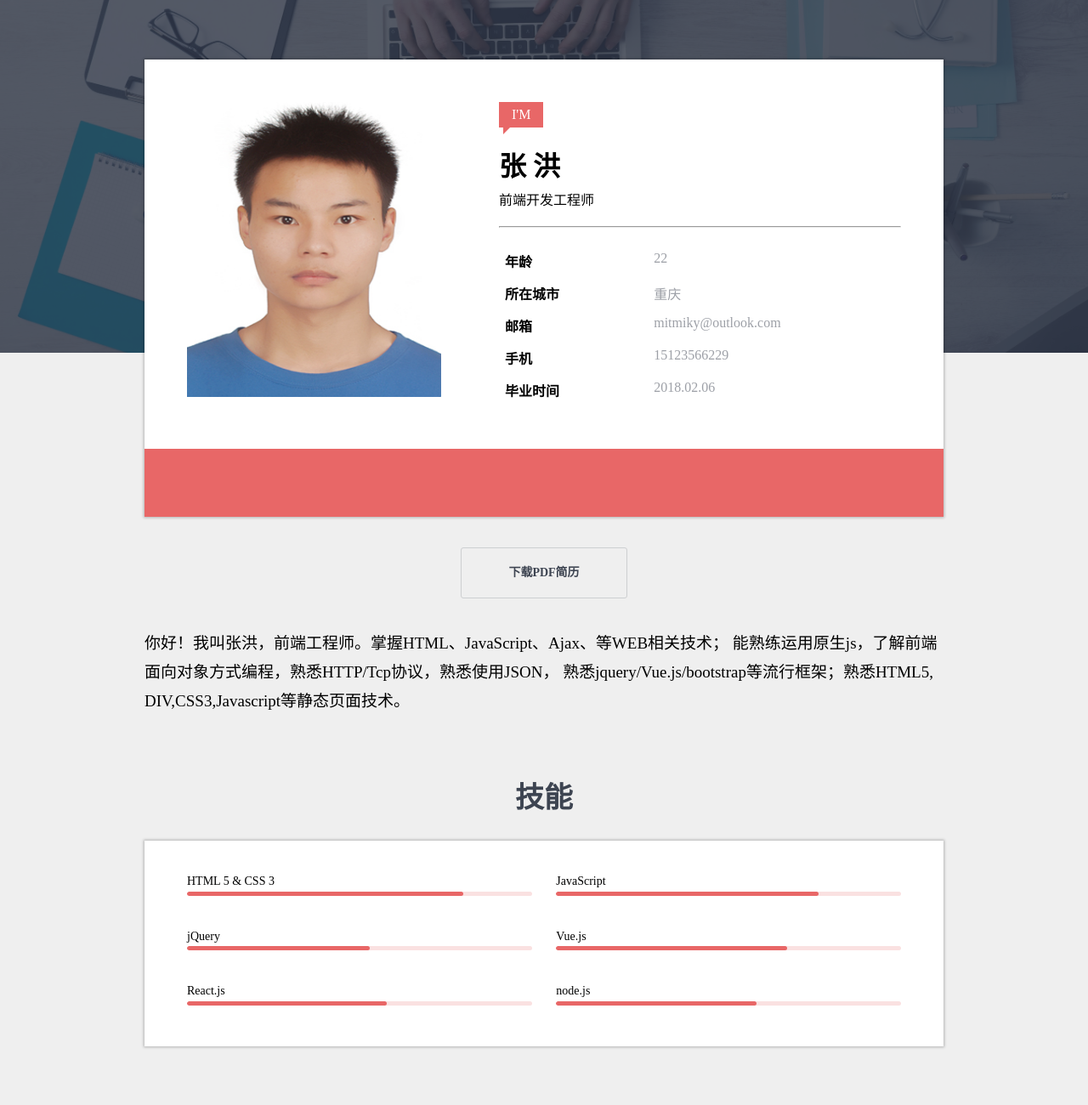
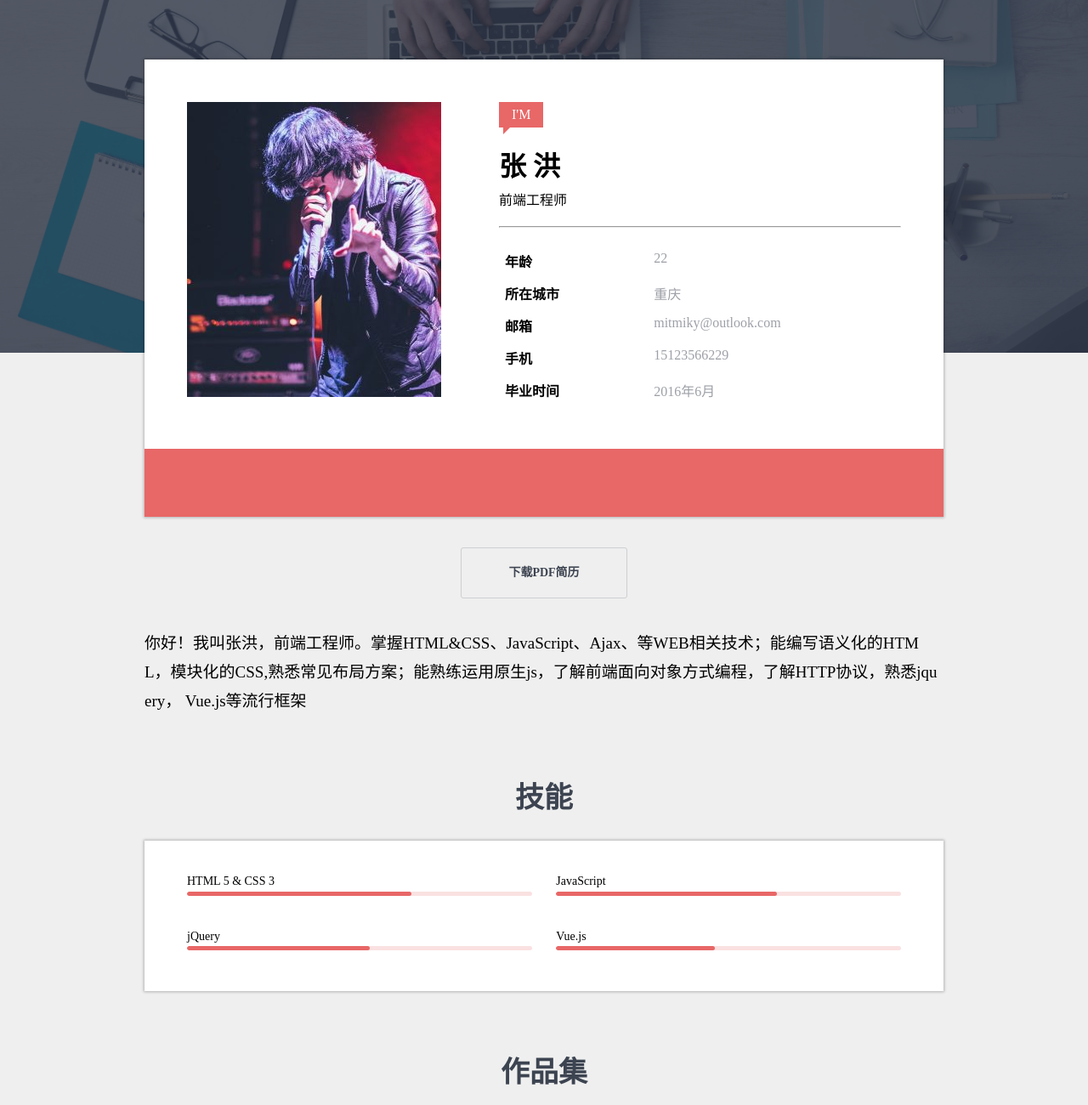
Before and after one commit to nicozh/resume, a plain HTML site: page index.html in a window 1280 px wide. Shown: the part 100-1400 px from the top of the page at 85% size. Drawn offline with nearby package versions, Linux system fonts and the light colour scheme; a script that the page names is missing.

Commit message:
修改简历

```diff
--- a/index.html
+++ b/index.html
@@ -83,7 +83,7 @@
     <div data-x id="about" class="MyCard">
       <div class="pictureAndtext ">
         <div class="picture">
-          <img src="./img/photo.png" width:299 height:347 alt="头像">
+          <img src="./img/singer.jpg" width:299 height:347 alt="头像">
         </div>
         <div class="text">
           <div class="r-info">
@@ -91,7 +91,7 @@
               <span class="triangle"></span>
             </span>
             <h1>张 洪</h1>
-            <p>前端开发工程师</p>
+            <p>前端工程师</p>
           </div>
           <hr>
           <dl>
@@ -104,7 +104,7 @@
             <dt>手机</dt>
             <dd>15123566229</dd>
             <dt>毕业时间</dt>
-            <dd>2018.02.06</dd>
+            <dd>2016年6月</dd>
           </dl>
         </div>
       </div>
@@ -119,12 +119,12 @@
             <use xlink:href="#icon-hexo"></use>
           </svg>
         </a>
-        <a href="#">
+        <a href="javascript:;">
           <svg class="icon" aria-hidden="true">
             <use xlink:href="#icon-weibo"></use>
           </svg>
         </a>
-        <a href="#">
+        <a href="javascript:;">
           <svg class="icon" aria-hidden="true">
             <use xlink:href="#icon-bilibili"></use>
           </svg>
@@ -137,11 +137,11 @@
       </footer>
     </div>
     <p class="downloadbox">
-      <a class="downloadbutton" href="#">下载PDF简历
+      <a class="downloadbutton" href="javascript:;">下载PDF简历
       </a>
     </p>
     <p class="introduction">
-      你好！我叫张洪，前端工程师。掌握HTML、JavaScript、Ajax、等WEB相关技术； 能熟练运用原生js，了解前端面向对象方式编程，熟悉HTTP/Tcp协议，熟悉使用JSON， 熟悉jquery/Vue.js/bootstrap等流行框架；熟悉HTML5,DIV,CSS3,Javascript等静态页面技术。
+      你好！我叫张洪，前端工程师。掌握HTML&CSS、JavaScript、Ajax、等WEB相关技术；能编写语义化的HTML，模块化的CSS,熟悉常见布局方案；能熟练运用原生js，了解前端面向对象方式编程，了解HTTP协议，熟悉jquery， Vue.js等流行框架
     </p>
   </main>
   <!-- 技能条 -->
@@ -151,14 +151,14 @@
       <li>
         <h3>HTML 5 &amp; CSS 3</h3>
         <div class="ProgressBar">
-          <div class="Progress" style="width: 80%;">
+          <div class="Progress" style="width: 65%;">
           </div>
         </div>
       </li>
       <li>
         <h3>JavaScript</h3>
         <div class="ProgressBar">
-          <div class="Progress" style="width: 76%;">
+          <div class="Progress" style="width: 64%;">
           </div>
         </div>
       </li>
@@ -172,24 +172,11 @@
       <li>
         <h3>Vue.js</h3>
         <div class="ProgressBar">
-          <div class="Progress" style="width: 67%;">
+          <div class="Progress" style="width: 46%;">
           </div>
         </div>
       </li>
-      <li>
-        <h3>React.js</h3>
-        <div class="ProgressBar">
-          <div class="Progress" style="width: 58%;">
-          </div>
-        </div>
-      </li>
-      <li>
-        <h3>node.js</h3>
-        <div class="ProgressBar">
-          <div class="Progress" style="width: 58%;">
-          </div>
-        </div>
-      </li>
+
     </ol>
   </section>
   <!-- 作品集 -->
```
Also changed, not shown: img/singer.jpg (renamed from img/singer-299x347.jpg).
